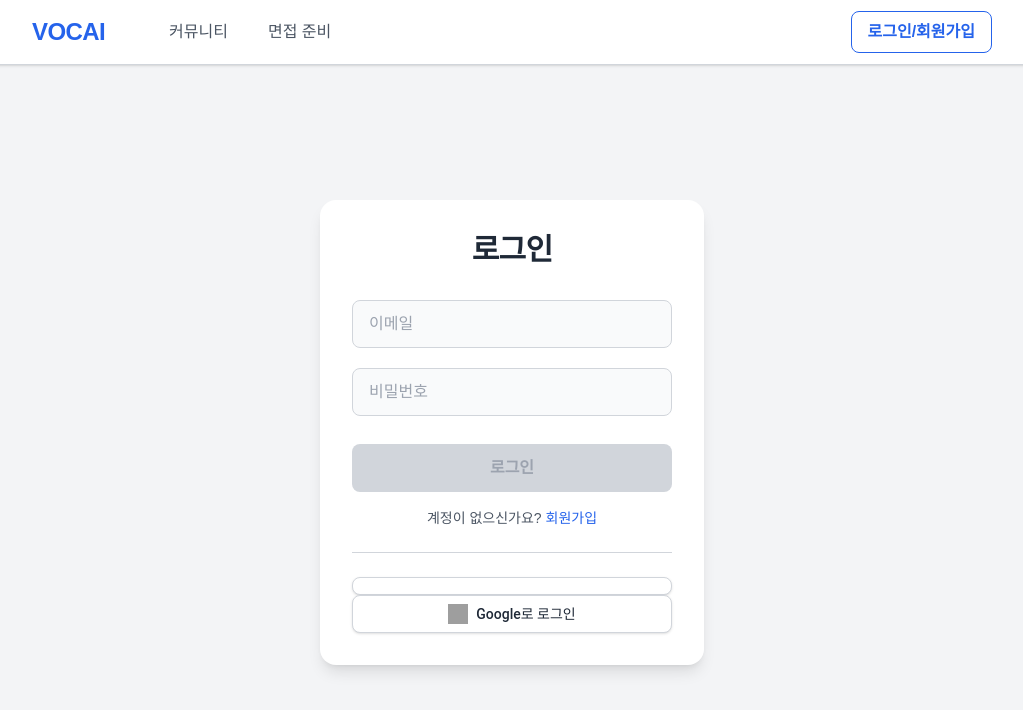
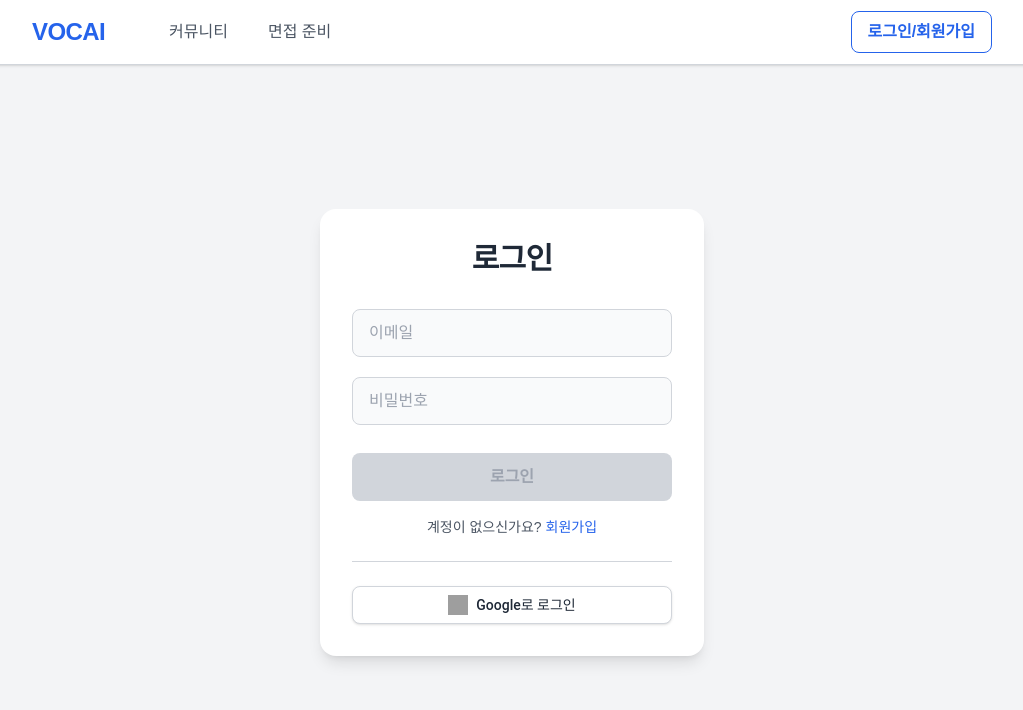
Before and after one commit to team-VOCAI/vocai-app, a Next.js app: page /signin in a window 1280 px wide. Shown: the top 710 px of the page, without its empty margins (128-1151 px from the left). Built offline with nearby package versions, Linux system fonts and the light colour scheme; grey boxes are pictures that could not be loaded; a web font is replaced by a local one.

Commit message:
feat: loginbutton

```diff
--- a/src/app/signin/page.tsx
+++ b/src/app/signin/page.tsx
@@ -162,11 +162,6 @@ export default function SignInPage() {
             <button
               type='button'
               onClick={handleGoogleSignIn}
-              className='flex items-center justify-center w-full border border-[var(--input-border)] rounded-lg py-2 px-4 shadow-sm bg-white hover:bg-[var(--gray-100)] transition focus:outline-none focus:ring-2 focus:ring-[var(--primary)]'
-></button>
-            {/* Google 로그인 버튼 (향후 구현 예정) */}
-            <button
-              type='button'
               disabled={isSubmitting}
               className={`flex items-center justify-center w-full border border-[var(--input-border)] rounded-lg py-2 px-4 shadow-sm transition focus:outline-none focus:ring-2 focus:ring-[var(--primary)] ${
                 isSubmitting
```
